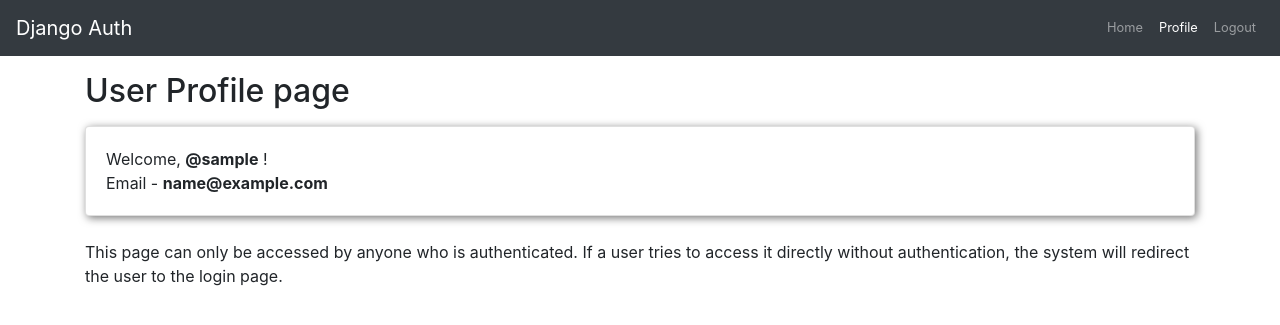
After one commit to RajKotadia/django-authentication, a Django app: page /profile in a window 1280 px wide. The commit adds this page. Shown: the top 325 px of the page. Run offline with Django 3.2, Linux system fonts and the light colour scheme; the visitor is signed in with stand-in values (Sample User, id 1); some libraries are stand-ins or nearby versions.

Commit message:
:sparkles: Creating and accessing protected views

```diff
--- a/django_auth/settings.py
+++ b/django_auth/settings.py
@@ -121,7 +121,10 @@ USE_TZ = True
 STATIC_URL = '/static/'
 
 # on successful login
-LOGIN_REDIRECT_URL = 'home'
+LOGIN_REDIRECT_URL = 'profile'
+
+# on accessing a protected view without authentication
+LOGIN_URL = 'login'
 
 # on successful logout
 LOGOUT_REDIRECT_URL = 'home'
--- a/django_auth/urls.py
+++ b/django_auth/urls.py
@@ -10,4 +10,5 @@ urlpatterns = [
     path('register', user_views.register, name='register'),
     path('login', auth_views.LoginView.as_view(template_name='users/login.html'), name='login'),
     path('logout', auth_views.LogoutView.as_view(), name='logout'),
+    path('profile', user_views.profile, name='profile'),
 ]
--- a/users/templates/users/base.html
+++ b/users/templates/users/base.html
@@ -27,7 +27,7 @@
       }
 
       .card {
-        box-shadow: 3px 3px 8px #666;
+        box-shadow: 2px 2px 8px #777;
       }
     </style>
   </head>
@@ -54,6 +54,10 @@
             </li>
 
             {% if user.is_authenticated %}
+            <li class="nav-item profile-link">
+              <a class="nav-link" href="{% url 'profile' %}">Profile</a>
+            </li>
+
             <li class="nav-item logout-link">
               <a class="nav-link" href="{% url 'logout' %}">Logout</a>
             </li>
--- /dev/null
+++ b/users/templates/users/profile.html
@@ -0,0 +1,31 @@
+{% extends 'users/base.html' %}
+
+<!-- Title block -->
+{% block title %} Django Auth | Profile - {{user.username}} {% endblock %}
+
+<!-- Content block -->
+{% block content %}
+<main class="container">
+  <!-- Page content -->
+  <h2 class="mt-3">User Profile page</h2>
+  <div class="card mt-3 mb-4">
+    <div class="card-body">
+      <p class="mb-0">Welcome, <strong>@{{ user.username }}</strong> !</p>
+      <p class="mb-0">Email - <strong>{{ user.email }}</strong></p>
+    </div>
+  </div>
+  <p>
+    This page can only be accessed by anyone who is authenticated. If a user
+    tries to access it directly without authentication, the system will redirect
+    the user to the login page.
+  </p>
+</main>
+{% endblock %}
+
+<!-- Script block -->
+{% block script %}
+<script>
+  const listItem = document.querySelector('.profile-link');
+  listItem.classList.add('active');
+</script>
+{% endblock %}
--- a/users/views.py
+++ b/users/views.py
@@ -1,5 +1,7 @@
 from django.shortcuts import render, redirect
 from django.contrib import messages
+from django.contrib.auth.decorators import login_required
+
 from .forms import UserRegisterForm
 
 
@@ -32,3 +34,9 @@ def register(request):
 		form = UserRegisterForm()
 
 	return render(request, 'users/register.html', {'form': form})
+
+
+# protected view - requires authentication
+@login_required
+def profile(request):
+	return render(request, 'users/profile.html')
```
